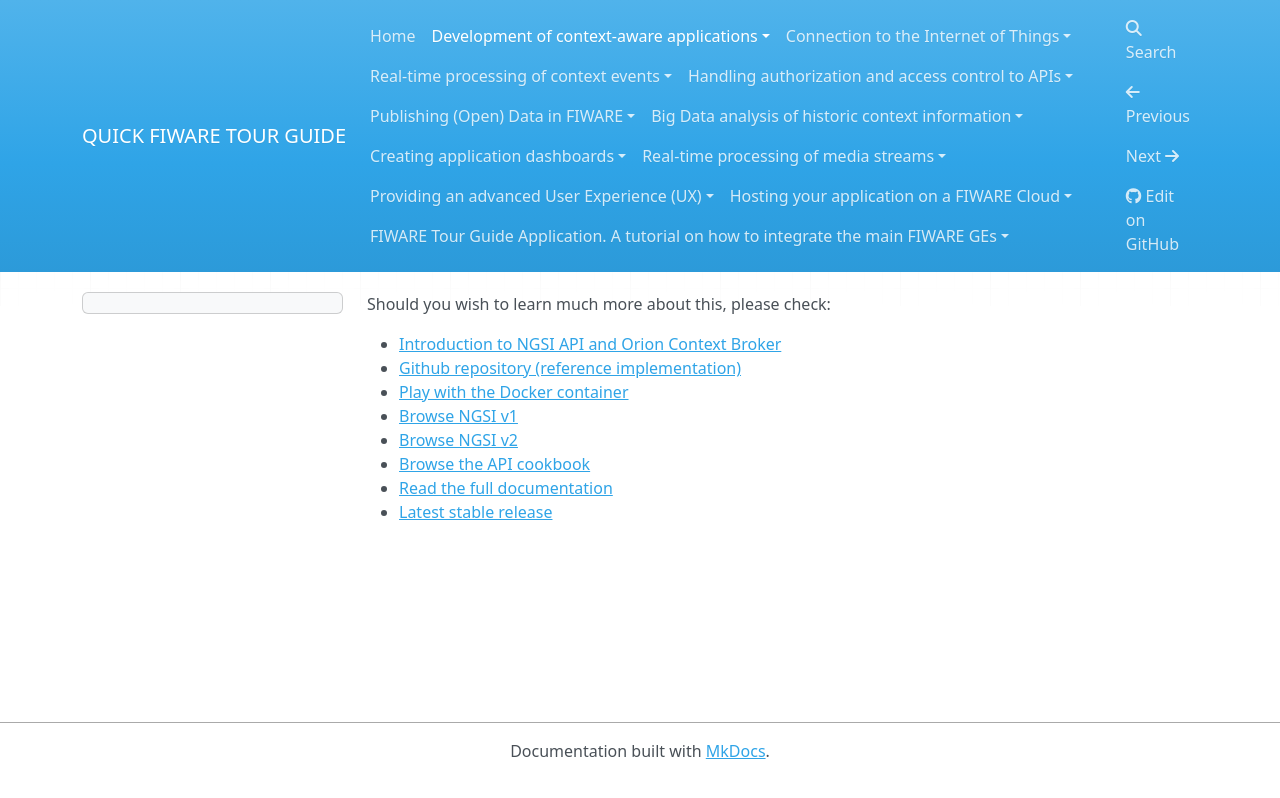
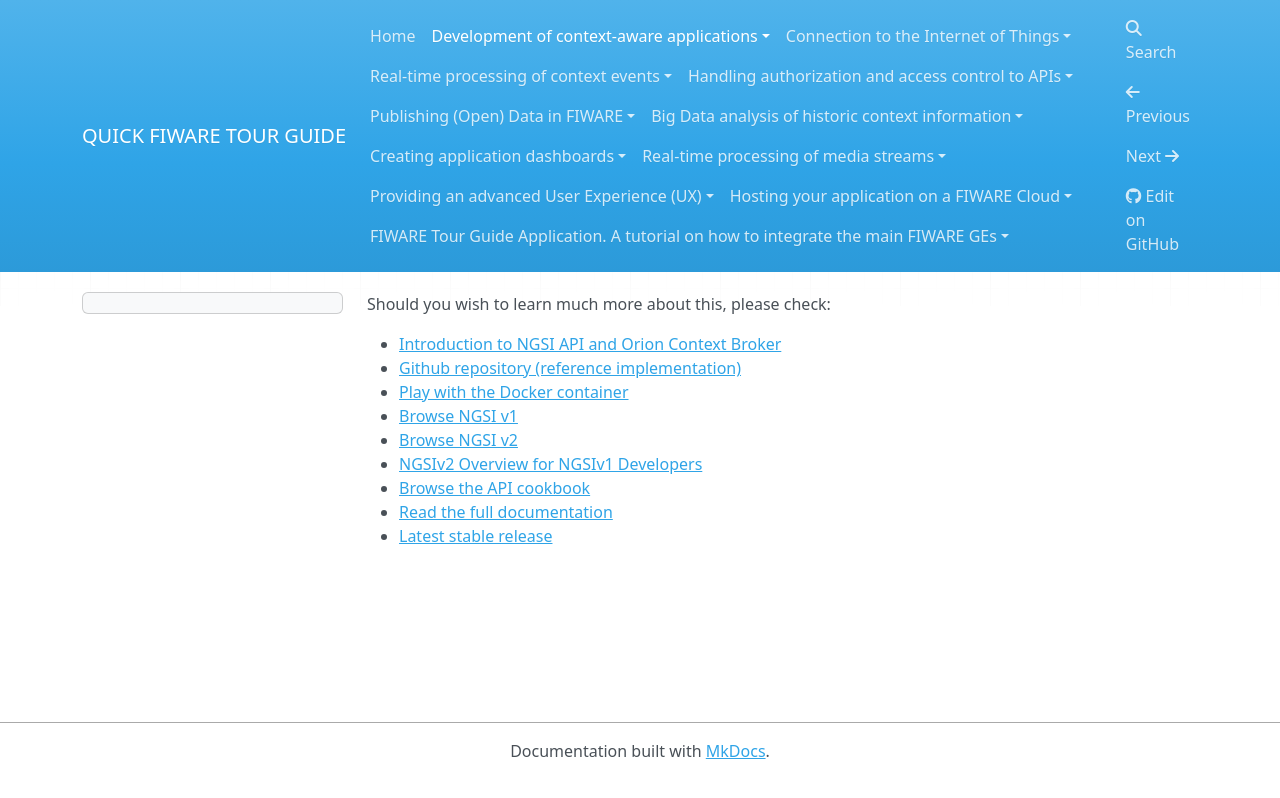
Before and after one commit to FIWARE-Ops/docs.TourGuide, an MkDocs documentation site: the page built from doc/development-context-aware-applications/deep-dive.md, in a window 1280 px wide. Shown: the top 798 px of the page. Built offline with MkDocs 1.6.1, drawn with Linux system fonts in a browser that asks for light colours; nearby versions of some CDN libraries; comment, search, counter and statistics services are not loaded; old or Windows-style settings are respelled for this version of MkDocs.

Commit message:
ADD reference to the ngsiv2-vs-ngsiv1 document (#44)

```diff
--- a/doc/development-context-aware-applications/deep-dive.md
+++ b/doc/development-context-aware-applications/deep-dive.md
@@ -5,6 +5,7 @@ Should you wish to learn much more about this, please check:
    - [Play with the Docker container](https://hub.docker.com/r/fiware/orion/)
    - [Browse NGSI v1](http://fiware.github.io/context.Orion/api/v1/)
    - [Browse NGSI v2](http://fiware.github.io/specifications/ngsiv2/latest/)
+   - [NGSIv2 Overview for NGSIv1 Developers](http://bit.ly/ngsiv2-vs-ngsiv1)
    - [Browse the API cookbook](http://fiware.github.io/specifications/ngsiv2/latest/cookbook/)
    - [Read the full documentation](http://fiware-orion.readthedocs.org/en/latest/)
    - [Latest stable release](https://github.com/Fiware/context.Orion/releases/latest)
```
